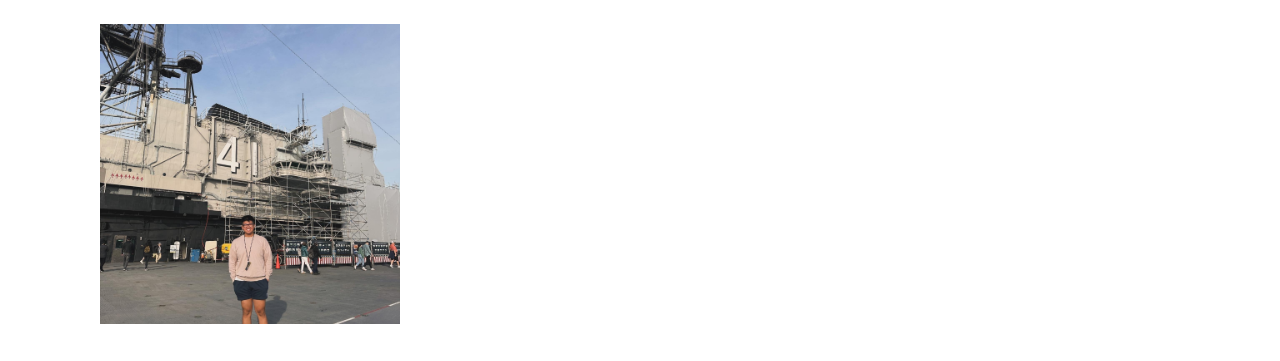
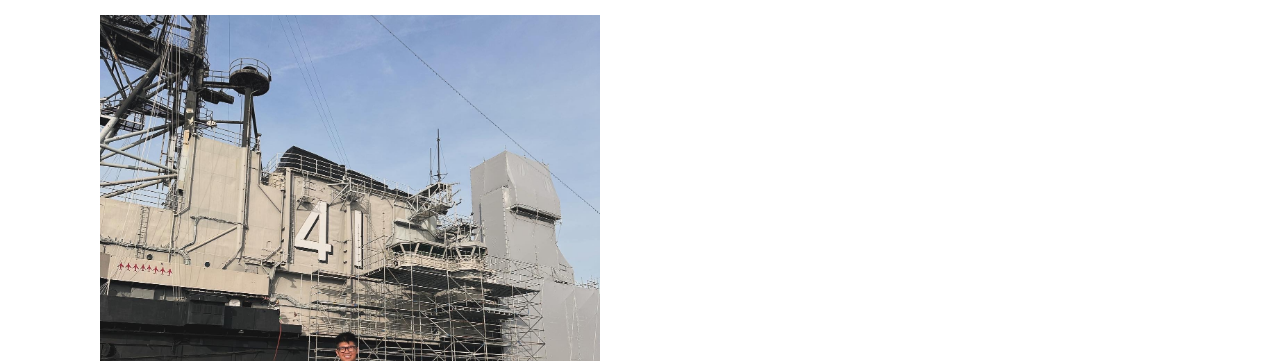
Before and after one commit to henrytran07/henrytran07.github.io, a Gatsby site: page / in a window 1280 px wide. Shown: the part 219-580 px from the top of the page. Built offline with nearby package versions, Linux system fonts and the light colour scheme; Gatsby itself is replaced by a stand-in of ours.

Commit message:
Resize the image (4)

```diff
--- a/src/components/intro/intro.scss
+++ b/src/components/intro/intro.scss
@@ -53,8 +53,8 @@
     }
 
     .intro__image {
-      width: 300px;  /* Resize width to 8px */
-      height: 300px;  /* Resize height to 8px */
+      width: 500px;  /* Resize width to 8px */
+      height: 500px;  /* Resize height to 8px */
       object-fit: cover;  /* Ensure the image covers the area without distortion */
     }
 
```
